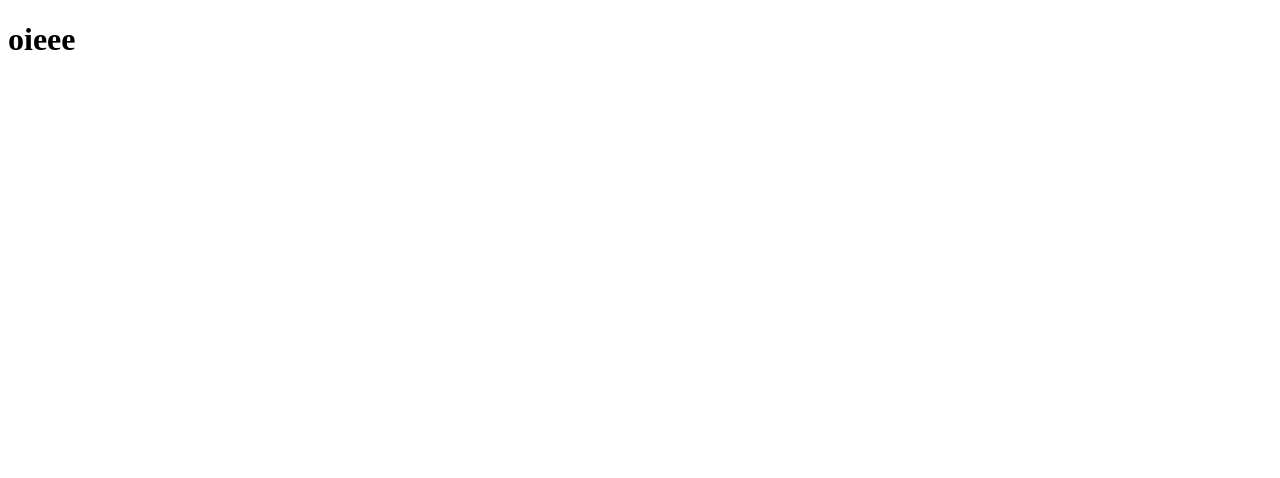
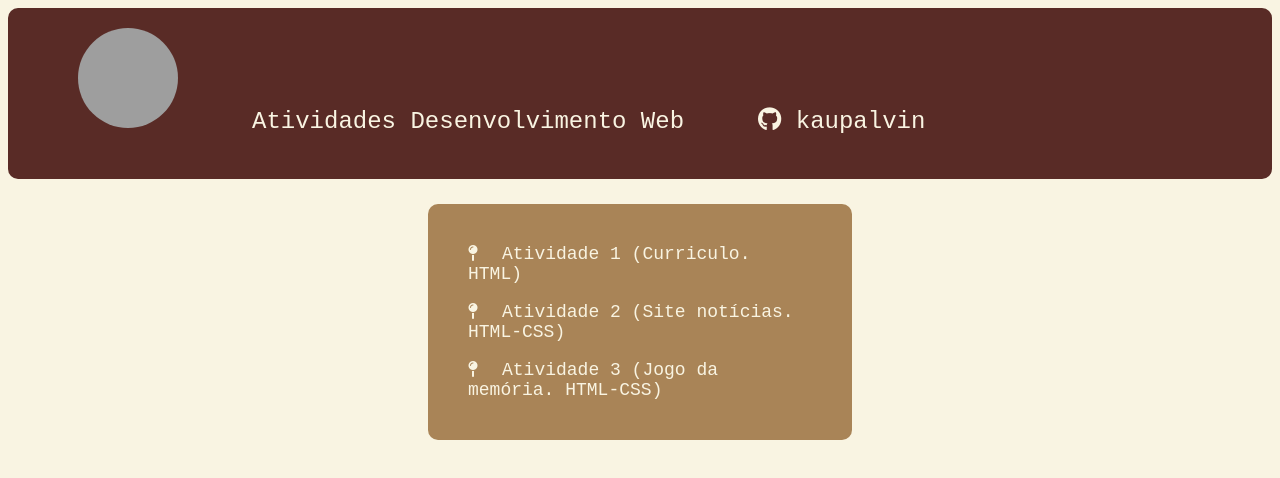
Before and after one commit to kaupalvin/kaupalvin.github.io, a plain HTML site: page index.html in a window 1280 px wide. Drawn offline with nearby package versions, Linux system fonts and the light colour scheme; grey boxes are pictures that could not be loaded.

Commit message:
commit site

```diff
--- a/atv2/styles.css
+++ b/atv2/styles.css
@@ -8,7 +8,7 @@
     padding: 50px;
     background-color: rgb(13, 13, 138);
     text-align: center;
-    font-size: large;
+    font-size: x-large;
     color: white;
     border-bottom: 8px solid rgb(152, 195, 248);
 }
@@ -20,6 +20,7 @@ body{
 .font{
     font-family: Arial, Helvetica, sans-serif;
     color: rgb(13, 13, 138);
+    font-size: x-large;
 }
 
 .centerT{
@@ -31,7 +32,7 @@ body{
     border-left: 3px solid;
     padding: 10px 50px 10px 10px;
     font-family: Arial, Helvetica, sans-serif;
-    font-size: medium;
+    font-size: x-large;
     text-align: end;
 }
 
@@ -39,7 +40,7 @@ body{
     border-right: 3px solid;
     padding: 10px;
     font-family: Arial, Helvetica, sans-serif;
-    font-size: medium;
+    font-size: x-large;
     text-align: end;
 }
 
--- a/index.html
+++ b/index.html
@@ -3,11 +3,39 @@
 <head>
     <meta charset="UTF-8">
     <meta name="viewport" content="width=device-width, initial-scale=1.0">
-    <link rel="stylesheet" href="style.css">
-    <link rel="stylesheet" href="https://fonts.googleapis.com/css2?family=Material+Symbols+Outlined&display=swap"/>
+    <link rel="stylesheet" href="styles.css">
+    <link rel="stylesheet" href="https://cdnjs.cloudflare.com/ajax/libs/font-awesome/6.5.1/css/all.min.css">
     <title>Home - Kau Atividades</title>
 </head>
 <body>
-    <h1>oieee</h1>
+    <header>
+        <nav class="menu">
+            <div class="box">
+                <img class="img" src="https://i.pinimg.com/736x/4c/d5/4b/4cd54b6e9ec9340e7c3ccb9b7a7252e6.jpg"
+                alt="Gato usando o computador">
+            </div>
+            <div class="box">
+                <p class="font">Atividades Desenvolvimento Web</p>
+            </div>
+            <div class="box">
+                <a class="font" href="https://github.com/kaupalvin" target="_blank">
+                    <i class="fab fa-github"></i>
+                    kaupalvin
+                </a>
+            </div>
+        </nav>
+    </header>
+    <section>
+        <div class="sec">
+            <i class="fa-solid fa-map-pin" style="color: #f9f4e2"></i>
+            <a class="font" style="font-size: large; padding: 20px; font-weight: 535;" href="atv1/index.html" target="_blank">Atividade 1 (Curriculo. HTML)</a>
+            <br><br>
+            <i class="fa-solid fa-map-pin" style="color: #f9f4e2"></i>
+            <a class="font" style="font-size: large; padding: 20px; font-weight: 535;" href="atv2/index.html" target="_blank">Atividade 2 (Site notícias. HTML-CSS)</a>
+            <br><br>
+            <i class="fa-solid fa-map-pin" style="color: #f9f4e2"></i>
+            <a class="font" style="font-size: large; padding: 20px; font-weight: 535;" href="atv3/index.html" target="_blank">Atividade 3 (Jogo da memória. HTML-CSS)</a>
+        </div>
+    </section>
 </body>
 </html>
--- a/styles.css
+++ b/styles.css
@@ -0,0 +1,49 @@
+body{
+    background-color: #f9f4e2;
+}
+
+.menu{
+    background-color: #592b26;
+    padding: 20px;
+    border-radius: 10px;
+}
+
+.font{
+    font-family: 'Courier New', Courier, monospace;
+    font-size: x-large;
+    color: #f9f4e2;
+}
+
+.box{
+    display: inline-block;
+    padding-left: 50px;
+    padding-right: 20px;
+}
+
+.sec{
+    background-color: #a98457;
+    padding: 40px;
+    border-radius: 10px;
+    margin-top: 25px;
+    margin-left: 420px;
+    margin-right: 420px;
+}
+
+.img{
+    border-radius: 50%;
+    width: 100px;
+    height: 100px;
+}
+
+a:link, a:visited {
+    color: #f9f4e2;
+    text-decoration: none;
+}
+
+a:hover {
+    color: #bec789;
+}
+
+a:active{
+    color: #a85d5b;
+}
```
Also changed, not shown: atv3/index.html (added, +13 -0 lines).
